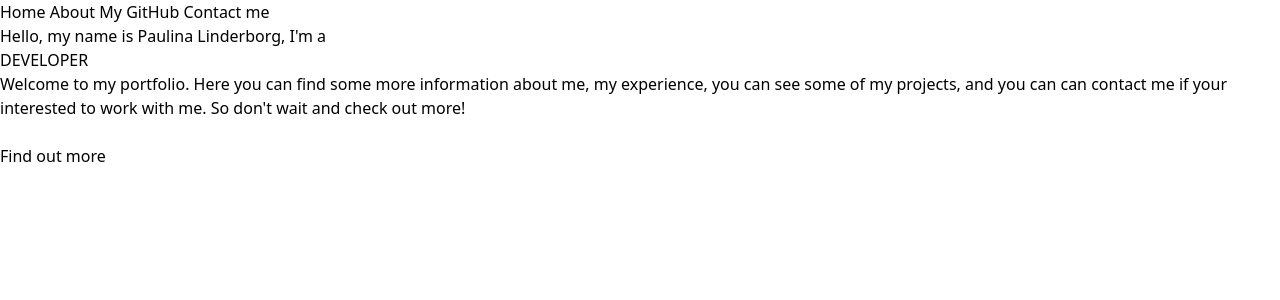
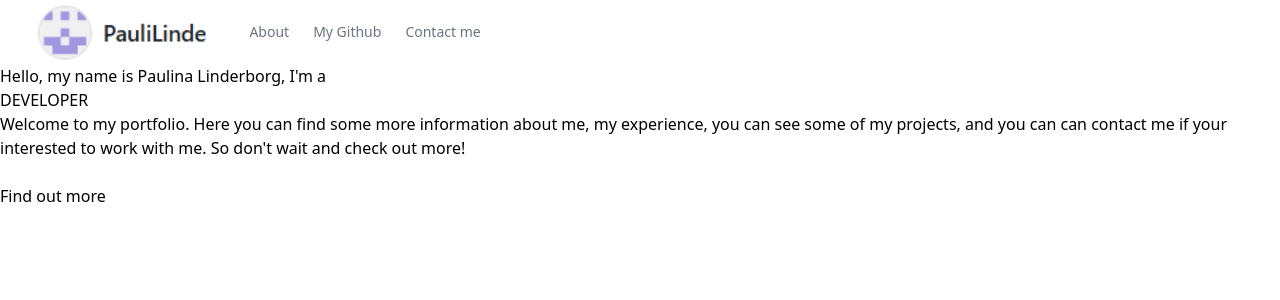
Before and after one commit to PauliLinde/PortfolioSvelteKit, a SvelteKit app: page / in a window 1280 px wide. Shown: the top 300 px of the page. Built offline with nearby package versions, Linux system fonts and the light colour scheme.

Commit message:
Adding header with logo

```diff
--- a/src/routes/+layout.svelte
+++ b/src/routes/+layout.svelte
@@ -1,19 +1,35 @@
 <script lang="ts">
 	import '../app.css';
-	import favicon from '$lib/assets/favicon.svg';
+	import logo from '$lib/assets/logo.png';
 
 	let { children } = $props();
 </script>
 
-<nav>
-	<a href="/">Home</a>
-	<a href="/about">About</a>
-	<a href="/github">My GitHub</a>
-	<a href="/form">Contact me</a>
-</nav>
+<header class="bg-white">
+	<div class="mx-auto flex h-16 max-w-screen-xl items-center gap-8 px-4 sm:px-6 lg:px-8">
+		<a class="block text-teal-600" href="/">
+			<span class="sr-only">Home</span>
+			<img src={logo} alt="Logo" class="h-20" />
+		</a>
 
-<svelte:head>
-	<link rel="icon" href={favicon} />
-</svelte:head>
+		<div class="flex flex-1 items-center justify-end md:justify-between">
+			<nav aria-label="Global" class="hidden md:block">
+				<ul class="flex items-center gap-6 text-sm">
+					<li>
+						<a class="text-gray-500 transition hover:text-gray-500/75" href="/about"> About </a>
+					</li>
+
+					<li>
+						<a class="text-gray-500 transition hover:text-gray-500/75" href="/github"> My Github </a>
+					</li>
+
+					<li>
+						<a class="text-gray-500 transition hover:text-gray-500/75" href="/form"> Contact me </a>
+					</li>
+				</ul>
+			</nav>
+			</div>
+		</div>
+</header>
 
 {@render children?.()}
--- a/src/routes/github/+page.server.ts
+++ b/src/routes/github/+page.server.ts
@@ -1,4 +1,3 @@
-import { GITHUB_TOKEN } from '$env/static/private';
 import type { PageServerLoad } from './$types';
 
 interface Repo {
@@ -9,13 +8,7 @@ interface Repo {
 }
 
 export const load: PageServerLoad = async () => {
-	// Hämta från GitHub API (om du vill ha live data)
-	const response = await fetch('https://api.github.com/users/paulilinde/repos', {
-		headers: {
-			'Authorization': `token ${GITHUB_TOKEN}`,
-			'Accept': 'application/vnd.github.v3+json'
-		}
-	});
+	const response = await fetch('https://api.github.com/users/paulilinde/repos');
 
 	const githubRepos = await response.json();
 
```
Also changed, not shown: src/lib/assets/logo.png (added).
